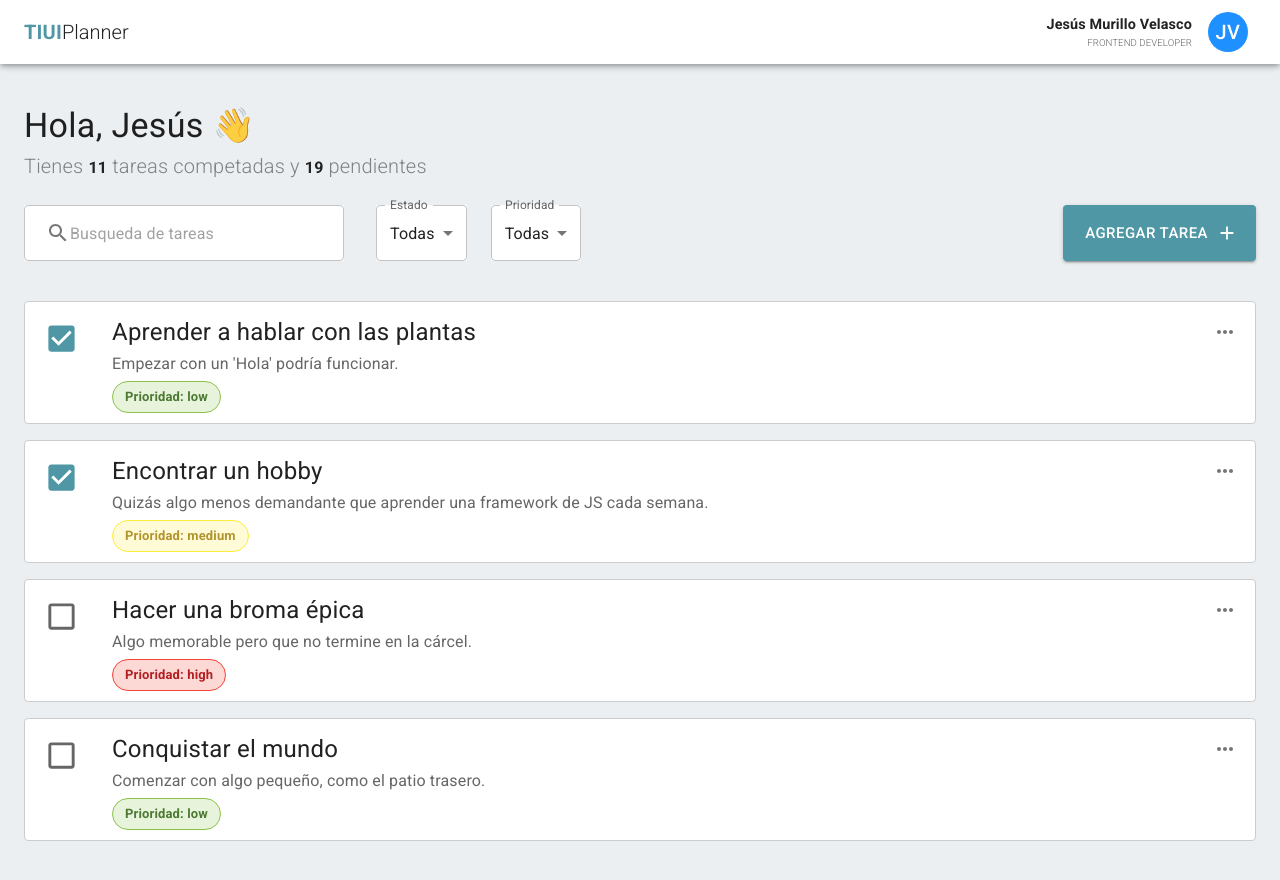
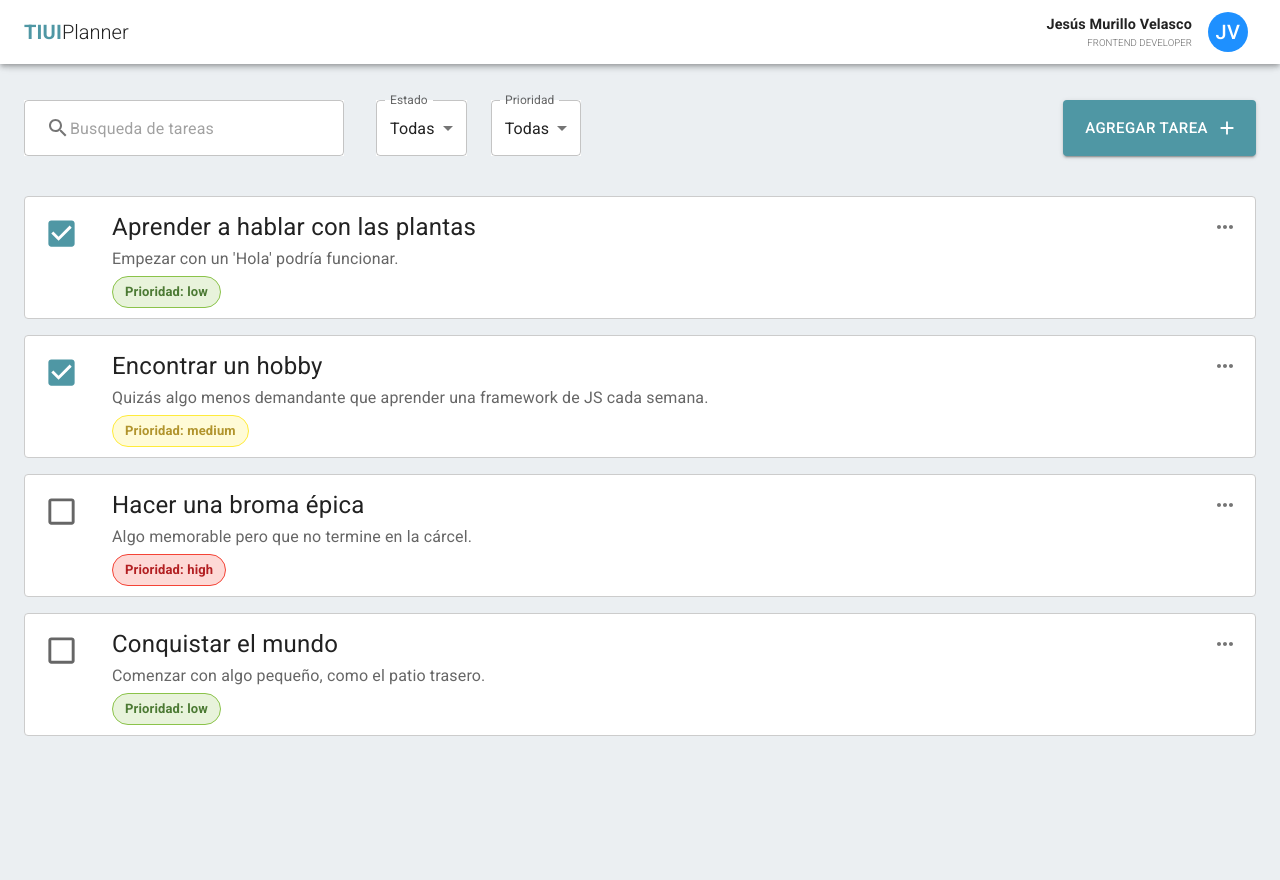
Before and after one commit to tiui-fulfillment/tiui-frontend-test, a React (Vite) app: page / in a window 1280 px wide. After the commit the page ends 800 px from the top, so only its background shows below. Built offline with nearby package versions, Linux system fonts and the light colour scheme.

Commit message:
Borra la bienvenida de la UI para mentenerla más limpia

```diff
--- a/src/App.tsx
+++ b/src/App.tsx
@@ -1,17 +1,11 @@
 import { Container } from "@mui/material";
-import {
-  Navbar,
-  TaskActionPanel,
-  TaskList,
-  WelcomeTaskSummary,
-} from "./components";
+import { Navbar, TaskActionPanel, TaskList } from "./components";
 
 function App() {
   return (
     <>
       <Navbar />
       <Container maxWidth="xl" sx={{ mt: "100px" }}>
-        <WelcomeTaskSummary />
         <TaskActionPanel />
         <TaskList />
       </Container>
```
